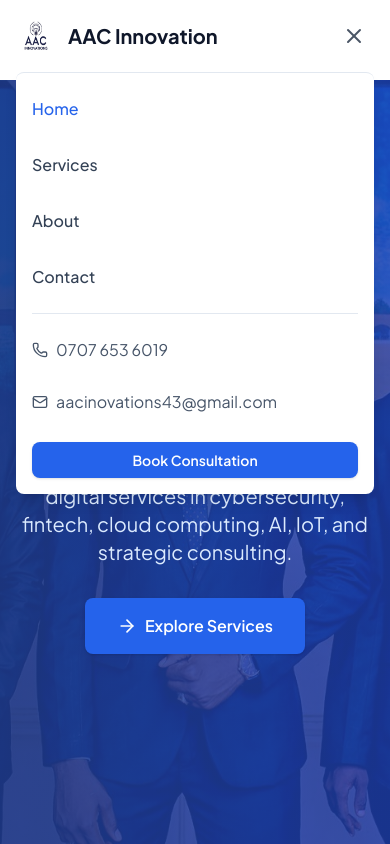
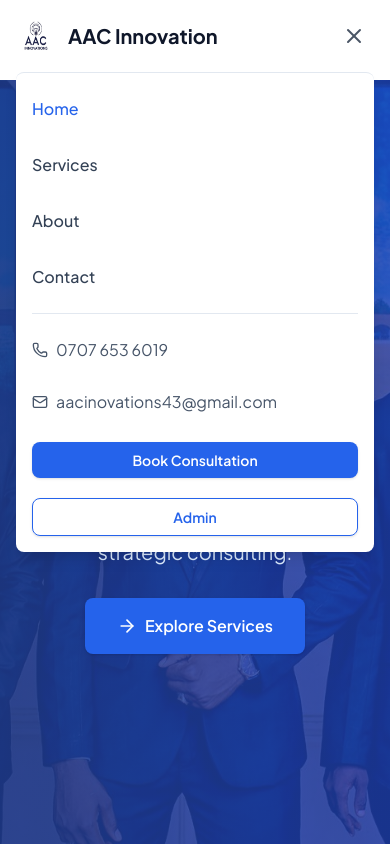
Before and after one commit to KabriAcid/aac_innovation, a React (Vite) app: page / in a window 390 px wide. Both pictures are taken after a click on the button 354 px from the left and 36 px from the top of the page. Shown: the top 844 px of the page. Built offline with nearby package versions, Linux system fonts and the light colour scheme.

Commit message:
feat: Add admin login button to header navigation

```diff
--- a/src/components/layout/Header.tsx
+++ b/src/components/layout/Header.tsx
@@ -162,6 +162,11 @@
                       Book Consultation
                     </Button>
                   </Link>
+                  <Link to="/admin/login" className="block pt-2 w-full">
+                    <Button variant="secondary" size="sm" className="w-full">
+                      Admin
+                    </Button>
+                  </Link>
                 </div>
               </div>
             </motion.div>
```
